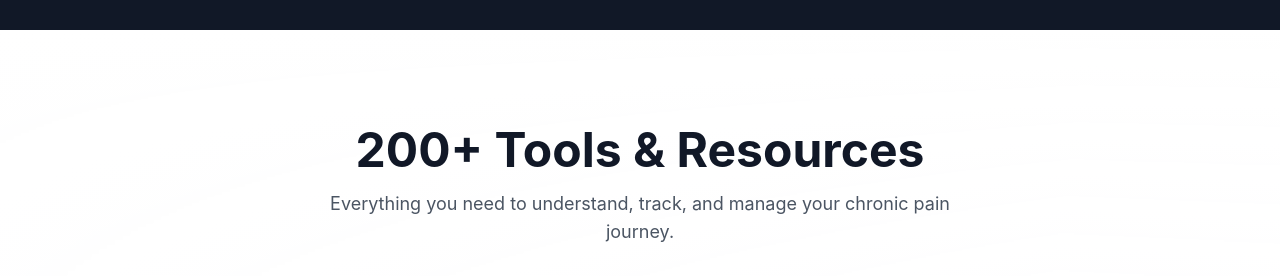
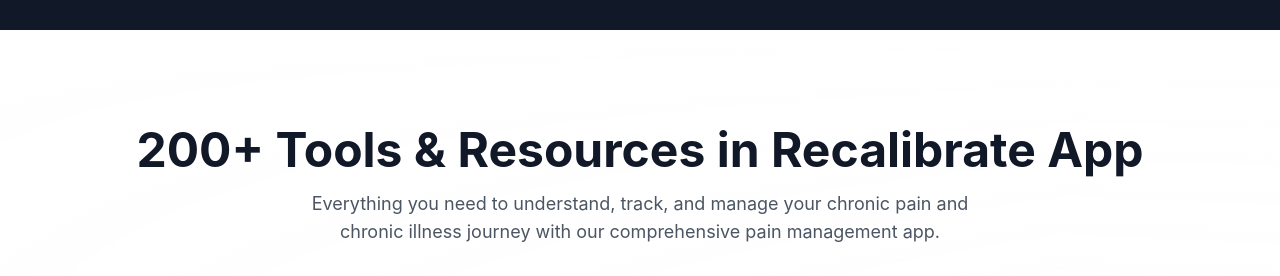
Before and after one commit to TS11-dev/recalibratepain-waitlist, a React (Create React App) app in the folder frontend/: page / in a window 1280 px wide. Shown: the part 1420-1696 px from the top of the page. Built offline with nearby package versions, Linux system fonts and the light colour scheme; no server answers.

Commit message:
auto-commit for 2afc399b-cf5f-46b1-91a0-bc3f7706e249

```diff
--- a/frontend/src/App.js
+++ b/frontend/src/App.js
@@ -458,10 +458,10 @@ function App() {
             {/* Section Header */}
             <div className="text-center mb-16">
               <h2 className="text-3xl sm:text-4xl lg:text-5xl font-bold text-gray-900 mb-4">
-                200+ Tools & Resources
+                200+ Tools & Resources in Recalibrate App
               </h2>
               <p className="text-lg text-gray-600 max-w-2xl mx-auto mb-8">
-                Everything you need to understand, track, and manage your chronic pain journey.
+                Everything you need to understand, track, and manage your chronic pain and chronic illness journey with our comprehensive pain management app.
               </p>
               <div className="flex flex-wrap gap-3 justify-center">
                 <span className="bg-gray-100 text-gray-700 px-4 py-2 rounded-full text-sm font-medium">🆓 FREE — Tracker & Analytics</span>
```
